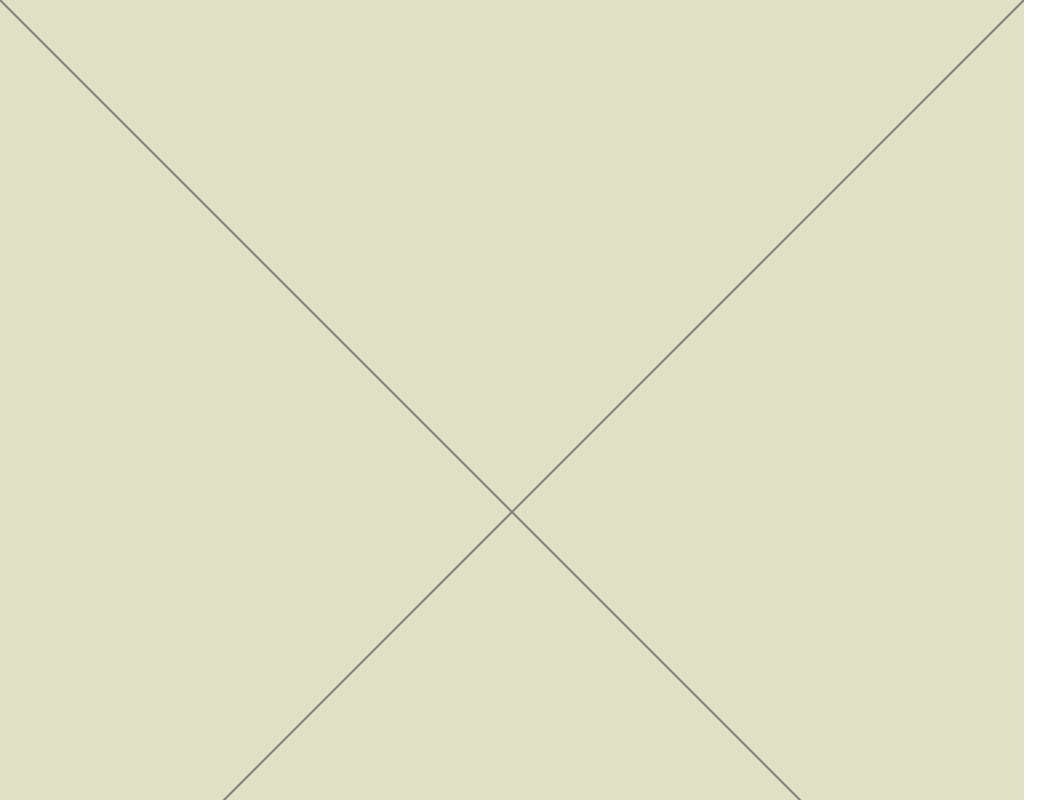
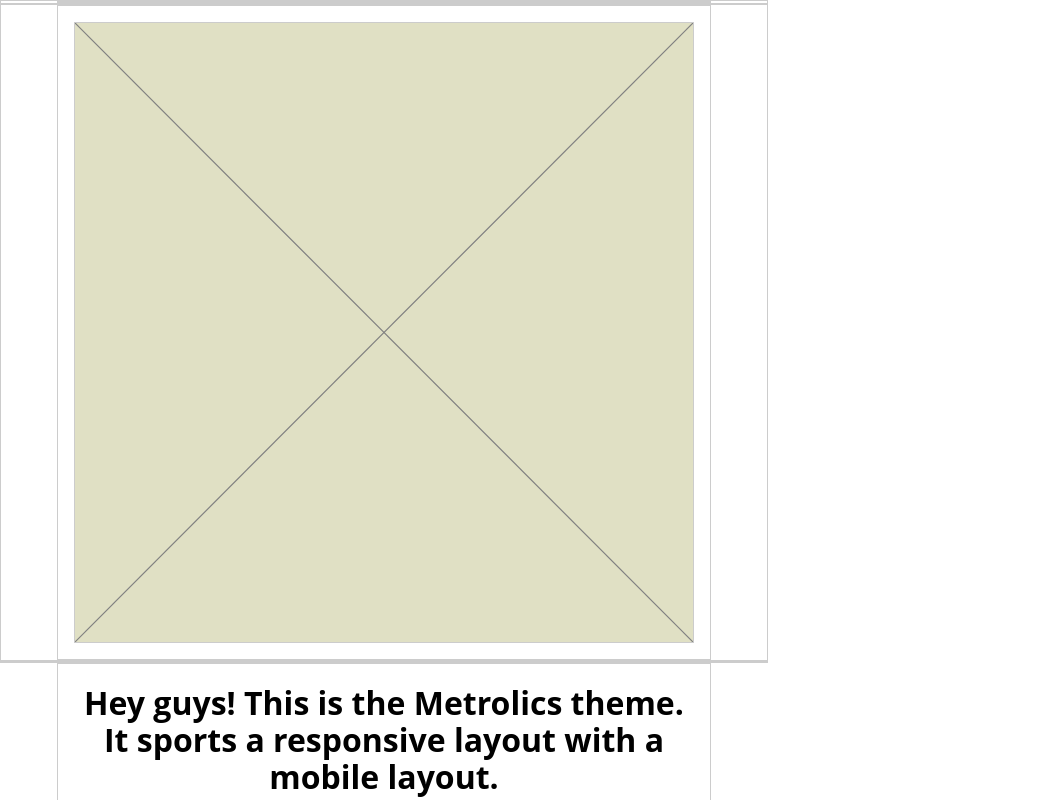
Before and after one commit to ariellecastro/https---github.com-ariellecastro-metrolics, a website built with Parcel: page index.html in a window 768 px wide. Shown: the top 800 px of the page, 1064 px wide, since content can reach past the window. Built offline with nearby package versions, Linux system fonts and the light colour scheme.

Commit message:
Second Styling Commit

```diff
--- a/css/main.css
+++ b/css/main.css
@@ -84,13 +84,66 @@ textarea {
   resize: vertical;
 }
 
+img{
+  width: 100%;
+
+}
+
+h1{
+  color: #000;
+}
+
 /* ==========================================================================
-   Author's custom styles
+   LAYOUT
    ========================================================================== */
 
+div, section, footer, header{
+    border: 1px solid #ccc;
+}
+
+.column{
+  background-color: rgb(243, 222, 194);
+  margin: 1rem;
+}
+
+.heading{
+  text-align:center;
+}
+
+/* small only */
+@media screen and (max-width: 39.9375em) {}
+
+/* medium and up */
+@media screen and (min-width: 40em) {}
+
+/* medium only */
+@media screen and (min-width: 40em) and (max-width: 63.9375em) {
+  .row{
+    width: 85vw;
+    max-width: 70rem;
+    margin: 0 auto;
+  }
+
+}
+
+/* large and up */
+@media screen and (min-width: 64 em) {}
+
+/* large only */
+@media screen and (min-width: 64em) and (max-width: 74.9375) {}
+
+
 /* ==========================================================================
-   Helper classes
+   MODULES
    ========================================================================== */
+
+
+
+/* ==========================================================================
+   THEME
+   ========================================================================== */
+
+
 
 /*
  * Hide visually and from screen readers
```
